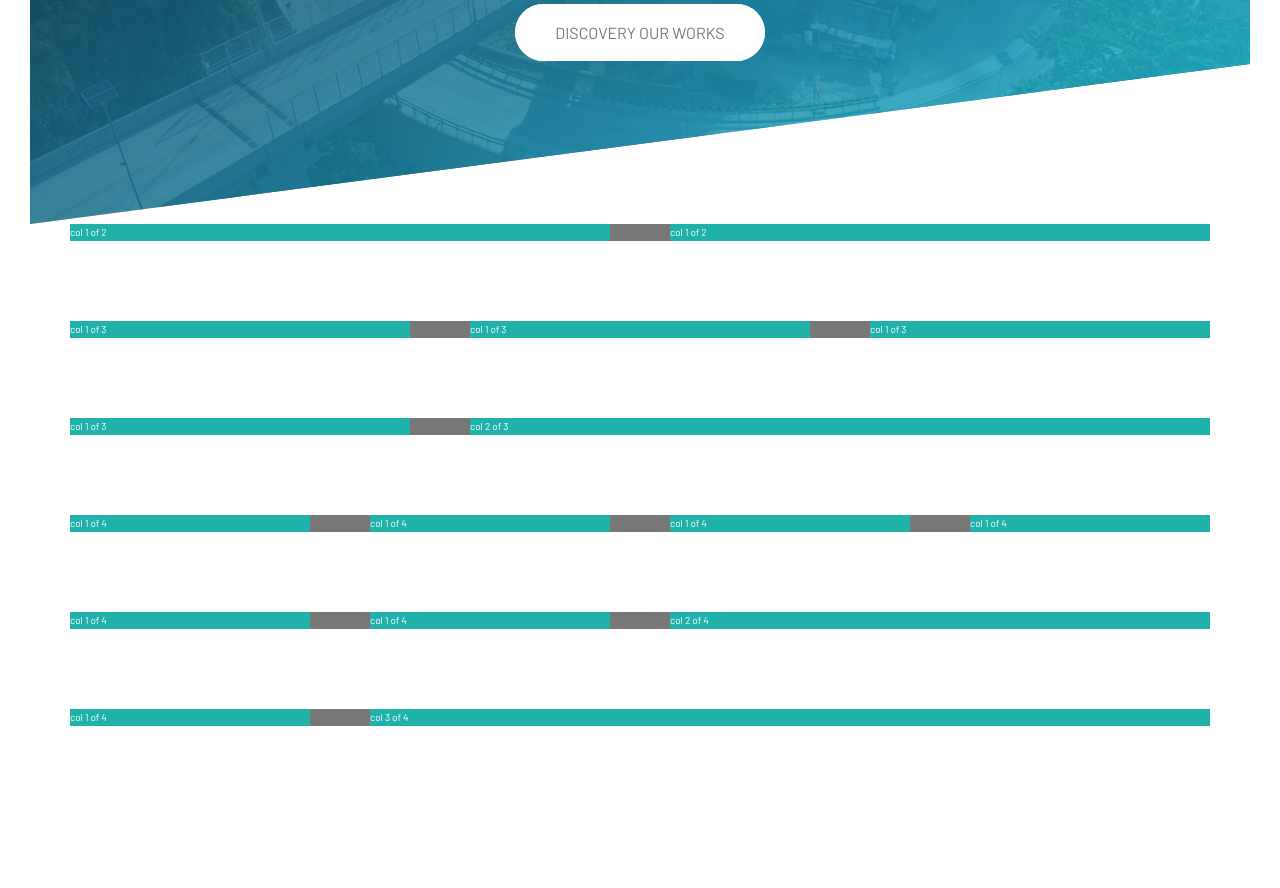
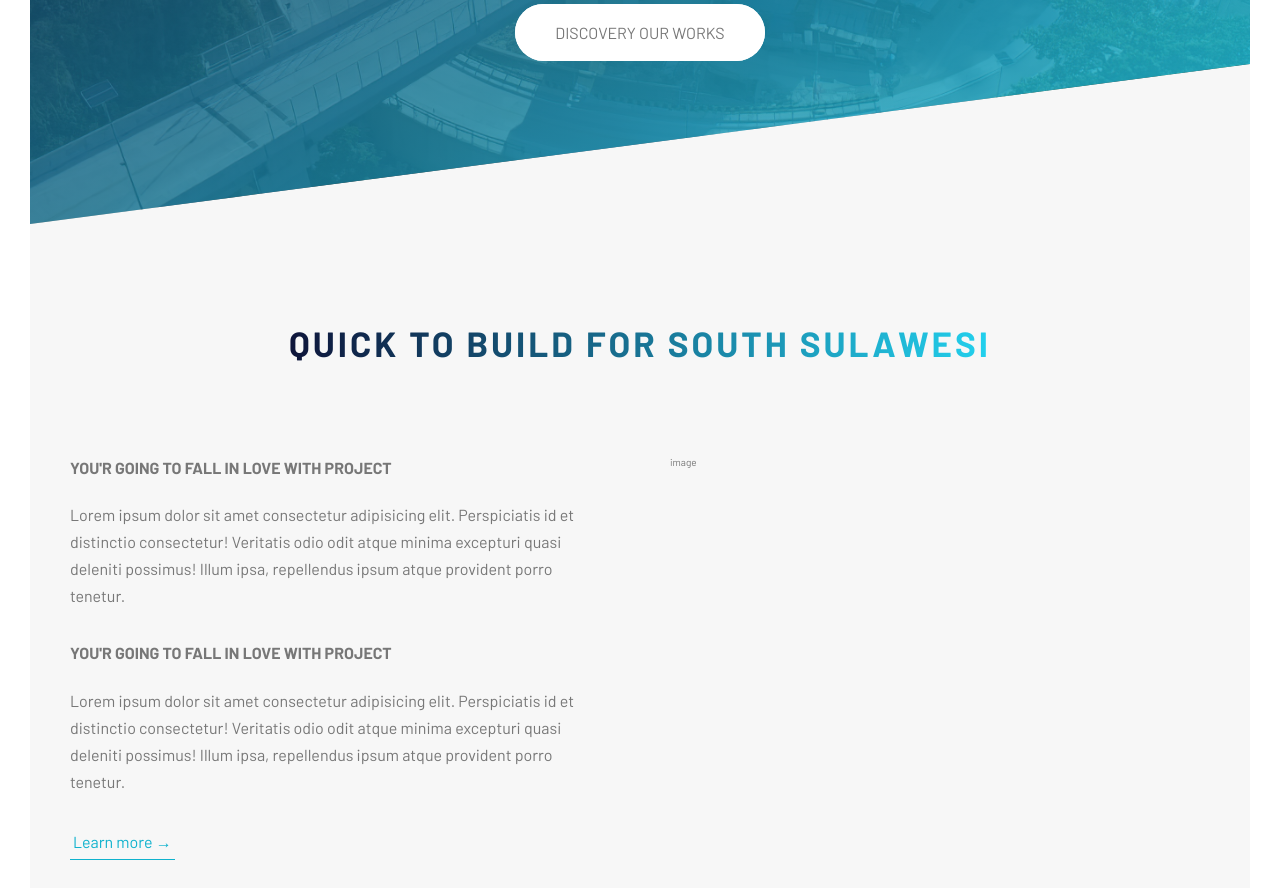
Before and after one commit to Rezkynnd/landingPage, a website: page index.html in a window 1280 px wide. Shown: the part 566-1454 px from the top of the page. Before the commit the page ends 1322 px from the top, so only its background shows below. Drawn offline with Linux system fonts and the light colour scheme.

Commit message:
init:section

```diff
--- a/index.html
+++ b/index.html
@@ -36,6 +36,42 @@
       </div>
     </header>
 
+    <main>
+      <section class="section-about">
+        <div class="u-center-text u-margin-bottom-big">
+          <h2 class="heading-secondary">Quick to build for South Sulawesi</h2>
+        </div>
+
+        <div class="row">
+          <div class="col-1-of-2">
+            <h3 class="heading-tartiary u-margin-bottom-small">
+              You'r going to fall in love with project
+            </h3>
+            <p class="paragraph">
+              Lorem ipsum dolor sit amet consectetur adipisicing elit.
+              Perspiciatis id et distinctio consectetur! Veritatis odio odit
+              atque minima excepturi quasi deleniti possimus! Illum ipsa,
+              repellendus ipsum atque provident porro tenetur.
+            </p>
+
+            <h3 class="heading-tartiary u-margin-bottom-small">
+              You'r going to fall in love with project
+            </h3>
+            <p class="paragraph">
+              Lorem ipsum dolor sit amet consectetur adipisicing elit.
+              Perspiciatis id et distinctio consectetur! Veritatis odio odit
+              atque minima excepturi quasi deleniti possimus! Illum ipsa,
+              repellendus ipsum atque provident porro tenetur.
+            </p>
+
+            <a href="#" class="btn-text">Learn more &rarr;</a>
+          </div>
+          <div class="col-1-of-2">image</div>
+        </div>
+      </section>
+    </main>
+
+    <!--
     <section class="grid-test">
       <div class="row">
         <div class="col-1-of-2">col 1 of 2</div>
@@ -66,5 +102,5 @@
         <div class="col-3-of-4">col 3 of 4</div>
       </div>
     </section>
-  </body>
+  --></body>
 </html>
--- a/sass-sub/abstracts/_variables.scss
+++ b/sass-sub/abstracts/_variables.scss
@@ -1,11 +1,15 @@
 //Color
-$color-primary: #0e153a;
-$color-secondary: #3d5af1;
-$color-teritory: #22d1ee;
+$color-primary: #3d5af1;
+$color-primary-light: #22d1ee;
+$color-primary-dark: #0e153a;
 
-$color-text-light: #fff;
-$color-text-grey: #777;
-$color-shadow: #000;
+$color-grey-light-1: #f7f7f7;
+$color-grey: #777;
+$color-white: #fff;
+$color-black: #000;
+
+//font
+$default-font-size: 1.6rem;
 
 //Grid
 $grid-width: 114rem;
--- a/sass-sub/base/_typography.scss
+++ b/sass-sub/base/_typography.scss
@@ -2,14 +2,14 @@ body {
   font-family: "Barlow", sans-serif;
   /* font-size: 16px; */
   font-weight: 400;
-  color: $color-text-grey;
+  color: $color-grey;
   line-height: 1.7;
   padding: 3rem;
 }
 
 .heading-primary {
   text-transform: uppercase;
-  color: $color-text-light;
+  color: $color-white;
   margin-bottom: 3rem;
 
   &--logo {
@@ -38,3 +38,39 @@ body {
     animation: moveInRight 2s ease-in-out;
   }
 }
+
+.heading-secondary {
+  text-transform: uppercase;
+  font-weight: 700;
+  font-size: 3.5rem;
+  letter-spacing: 0.3rem;
+  display: inline-block;
+  background-image: linear-gradient(
+    to right,
+    $color-primary-dark,
+    $color-primary-light
+  );
+  -webkit-background-clip: text;
+  color: transparent;
+  transition: all 0.2s;
+
+  &:hover {
+    transform: skew(10deg, 2deg) scale(1.1);
+    text-shadow: 0.5rem 1rem 2rem rgba($color-black, 0.3);
+  }
+}
+
+.heading-tartiary {
+  text-transform: uppercase;
+  font-size: $default-font-size;
+  font-weight: 700;
+}
+
+.paragraph {
+  font-size: $default-font-size;
+  font-weight: 400;
+
+  &:not(:last-child) {
+    margin-bottom: 3rem;
+  }
+}
--- a/sass-sub/base/_utilities.scss
+++ b/sass-sub/base/_utilities.scss
@@ -0,0 +1,15 @@
+.u-center-text {
+  text-align: center;
+}
+
+.u-margin-bottom-big {
+  margin-bottom: 8rem;
+}
+
+.u-margin-bottom-medium {
+  margin-bottom: 4rem;
+}
+
+.u-margin-bottom-small {
+  margin-bottom: 2rem;
+}
--- a/sass-sub/components/_button.scss
+++ b/sass-sub/components/_button.scss
@@ -3,7 +3,7 @@
 .btn {
   &:link,
   &:visited {
-    font-size: 1.6rem;
+    font-size: $default-font-size;
     text-transform: uppercase;
     text-decoration: none;
     padding: 1.5rem 4rem;
@@ -15,7 +15,7 @@
   }
   &:hover {
     transform: translateY(-0.3rem);
-    box-shadow: 0 10px 20px rgba($color-shadow, 0.3);
+    box-shadow: 0 10px 20px rgba($color-black, 0.3);
 
     &::after {
       opacity: 0;
@@ -25,15 +25,15 @@
 
   &:active {
     transform: translateY(-0.1rem);
-    box-shadow: 0 5px 10px rgba($color-shadow, 0.5);
+    box-shadow: 0 5px 10px rgba($color-black, 0.5);
   }
 
   &--white {
-    color: $color-text-grey;
-    background-color: $color-text-light;
+    color: $color-grey;
+    background-color: $color-white;
 
     &::after {
-      background-color: $color-text-light;
+      background-color: $color-white;
     }
   }
 
@@ -57,3 +57,29 @@
     animation-fill-mode: backwards;
   }
 }
+
+.btn-text {
+  &:link,
+  &:visited {
+    text-decoration: none;
+    font-size: $default-font-size;
+    color: darken($color-primary-light, 10);
+    border-bottom: 0.1rem solid darken($color-primary-light, 10);
+    padding: 0.3rem;
+    display: inline-block;
+
+    transition: all 0.2s;
+  }
+
+  &:hover {
+    background-color: $color-primary;
+    color: $color-white;
+    transform: translateY(-0.4rem);
+    box-shadow: 0 1rem 2rem rgba($color-black, 0.3);
+  }
+
+  &:active {
+    transform: translateY(0);
+    box-shadow: 0 0.5rem 1rem rgba($color-black, 0.3);
+  }
+}
--- a/sass-sub/layout/_grid.scss
+++ b/sass-sub/layout/_grid.scss
@@ -1,8 +1,6 @@
 .row {
   max-width: $grid-width;
   margin: 0 auto;
-  color: $color-text-light;
-  background-color: $color-text-grey;
 
   &:not(:last-child) {
     margin-bottom: $gutter-vertical;
@@ -11,7 +9,6 @@
   @include clearfix;
 
   [class^="col-"] {
-    background-color: lightseagreen;
     float: left;
 
     &:not(:last-child) {
--- a/sass-sub/layout/_header.scss
+++ b/sass-sub/layout/_header.scss
@@ -2,8 +2,8 @@
   height: 95vh;
   background-image: linear-gradient(
       to right bottom,
-      rgba($color-primary, 0.8),
-      rgba($color-teritory, 0.8)
+      rgba($color-primary-dark, 0.8),
+      rgba($color-primary-light, 0.8)
     ),
     url(../img/hero-image.jpg);
   background-position: top;
--- a/sass-sub/pages/_home.scss
+++ b/sass-sub/pages/_home.scss
@@ -0,0 +1,5 @@
+.section-about {
+  background-color: $color-grey-light-1;
+  margin-top: -20vh;
+  padding: 25rem 0;
+}
--- a/sass-sub/sub.scss
+++ b/sass-sub/sub.scss
@@ -10,3 +10,5 @@
 
 @import "layout/grid";
 @import "layout/header";
+
+@import "pages/home";
```
Also changed, not shown: css-sub/style.css.
